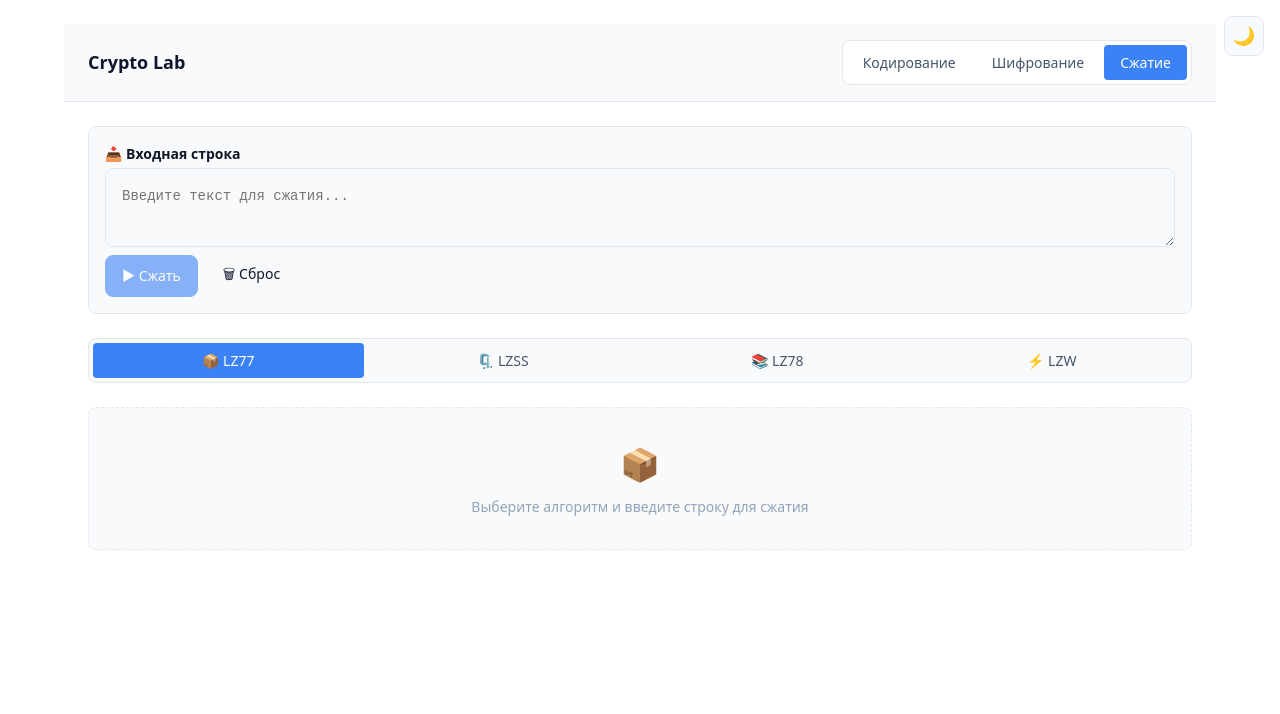
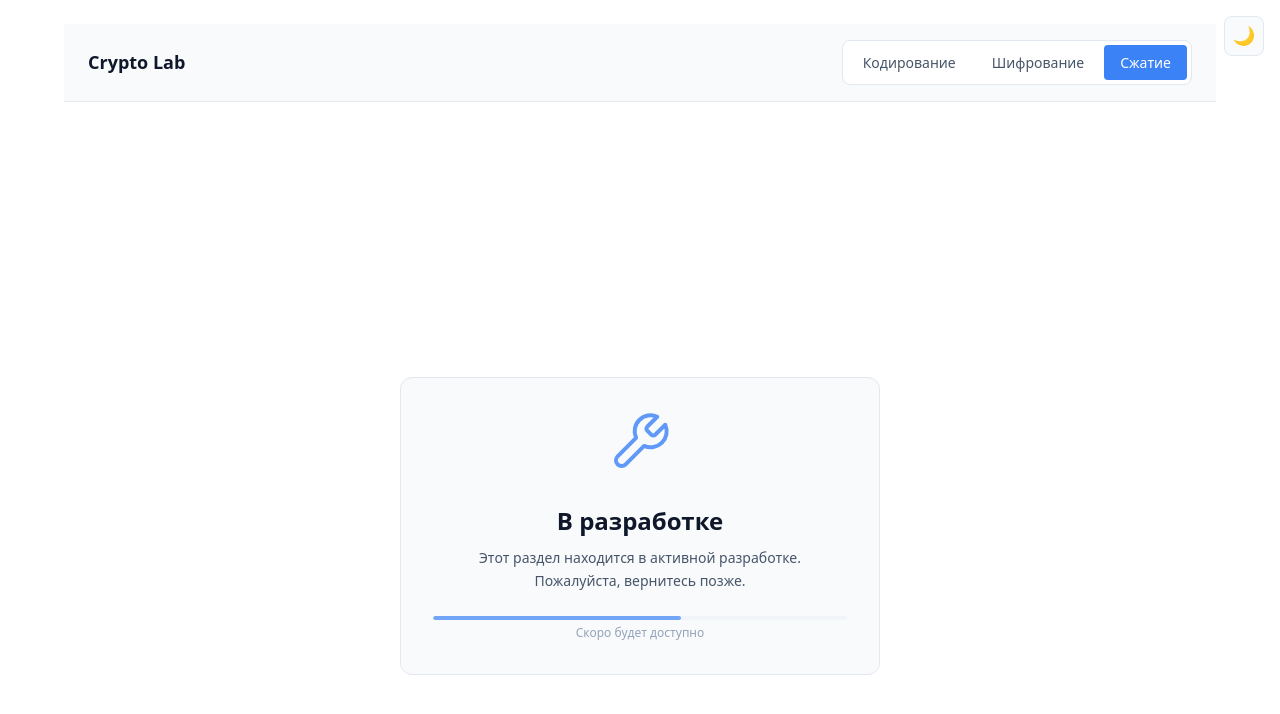
Before and after one commit to koupcls/Calculator, a Vue app in the folder app/: page /Calculator/compression in a window 1280 px wide. Shown: the top 714 px of the page. Built offline with nearby package versions, Linux system fonts and the light colour scheme.

Commit message:
feat(Maintance page): add maintance page

```diff
--- a/app/src/router/index.ts
+++ b/app/src/router/index.ts
@@ -1,7 +1,7 @@
 import { createRouter, createWebHistory } from 'vue-router';
 import TreesView from '../views/TreesView.vue';
 import CipherView from '../views/CipherView.vue';
-import CompressionView from '../views/CompressionView.vue';
+import MaintenanceView from '../views/MaintenanceView.vue';
 
 export const router = createRouter({
   history: createWebHistory('/Calculator/'),
@@ -25,7 +25,7 @@ export const router = createRouter({
     {
       path: '/compression',
       name: 'compression',
-      component: CompressionView,
+      component: MaintenanceView,
       meta: { title: 'Сжатие' }
     }
   ]
--- /dev/null
+++ b/app/src/views/MaintenanceView.vue
@@ -0,0 +1,111 @@
+<template>
+  <div class="maintenance-page">
+    <div class="maintenance-card">
+      <svg class="maintenance-icon" xmlns="http://www.w3.org/2000/svg" width="64" height="64" viewBox="0 0 24 24" fill="none" stroke="currentColor" stroke-width="1.5" stroke-linecap="round" stroke-linejoin="round">
+        <path d="M14.7 6.3a1 1 0 0 0 0 1.4l1.6 1.6a1 1 0 0 0 1.4 0l3.77-3.77a6 6 0 0 1-7.94 7.94l-6.91 6.91a2.12 2.12 0 0 1-3-3l6.91-6.91a6 6 0 0 1 7.94-7.94l-3.76 3.76z"/>
+      </svg>
+
+      <h1 class="maintenance-title">В разработке</h1>
+      <p class="maintenance-text">
+        Этот раздел находится в активной разработке.<br>
+        Пожалуйста, вернитесь позже.
+      </p>
+
+      <div class="maintenance-progress">
+        <div class="progress-bar">
+          <div class="progress-fill"></div>
+        </div>
+        <span class="progress-label">Скоро будет доступно</span>
+      </div>
+    </div>
+  </div>
+</template>
+
+<style scoped>
+.maintenance-page {
+  display: flex;
+  align-items: center;
+  justify-content: center;
+  min-height: 100vh;
+  padding: var(--spacing-lg);
+  background: var(--color-bg);
+}
+
+.maintenance-card {
+  text-align: center;
+  padding: var(--spacing-xl);
+  background: var(--color-bg-secondary);
+  border: 1px solid var(--color-border);
+  border-radius: var(--radius-lg);
+  max-width: 480px;
+  width: 100%;
+}
+
+.maintenance-icon {
+  margin: 0 auto var(--spacing-lg);
+  color: var(--color-primary);
+  opacity: 0.8;
+}
+
+.maintenance-title {
+  font-size: 24px;
+  font-weight: 700;
+  color: var(--color-text);
+  margin: 0 0 var(--spacing-sm) 0;
+}
+
+.maintenance-text {
+  font-size: 14px;
+  color: var(--color-text-secondary);
+  line-height: 1.6;
+  margin: 0 0 var(--spacing-lg) 0;
+}
+
+.maintenance-progress {
+  display: flex;
+  flex-direction: column;
+  align-items: center;
+  gap: var(--spacing-xs);
+}
+
+.progress-bar {
+  width: 100%;
+  height: 4px;
+  background: var(--color-bg-tertiary);
+  border-radius: var(--radius-sm);
+  overflow: hidden;
+}
+
+.progress-fill {
+  width: 60%;
+  height: 100%;
+  background: var(--color-primary);
+  border-radius: var(--radius-sm);
+  animation: pulse 2s ease-in-out infinite;
+}
+
+.progress-label {
+  font-size: 12px;
+  color: var(--color-text-muted);
+}
+
+@keyframes pulse {
+  0%, 100% { opacity: 1; }
+  50% { opacity: 0.7; }
+}
+
+@media (max-width: 480px) {
+  .maintenance-card {
+    padding: var(--spacing-lg);
+  }
+
+  .maintenance-title {
+    font-size: 20px;
+  }
+
+  .maintenance-icon {
+    width: 48px;
+    height: 48px;
+  }
+}
+</style>
```
